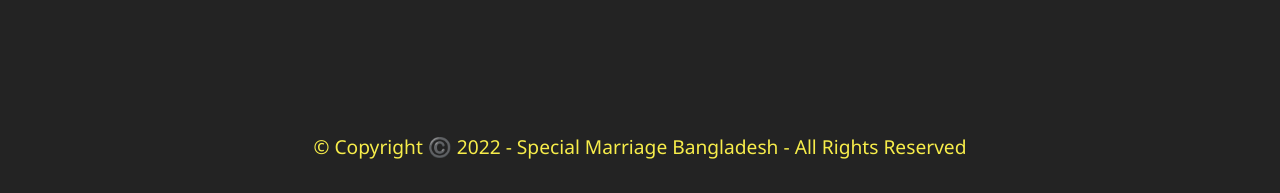
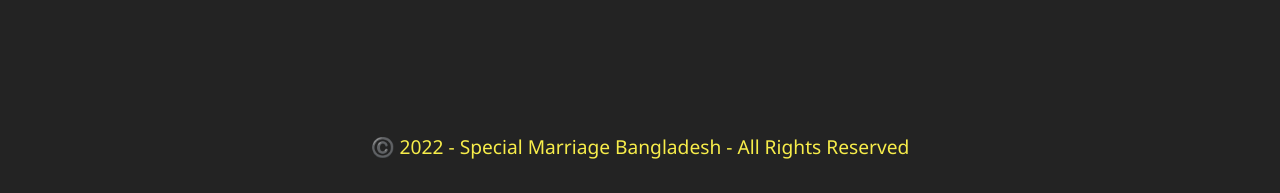
Before and after one commit to SpecialMarriage/specialmarriage.github.io, a plain HTML site: page index.html in a window 1280 px wide. Shown: the part 3309-3502 px from the top of the page. Drawn offline with Linux system fonts and the light colour scheme; files whose address does not match are found by name.

Commit message:
Update index.html

```diff
--- a/index.html
+++ b/index.html
@@ -261,7 +261,7 @@
         <div class="media-container-row align-center mbr-white">
             <div class="col-12">
                 <p class="mbr-text mb-0 mbr-fonts-style display-7">
-                    © Copyright ©️ 2022 - Special Marriage Bangladesh - All Rights Reserved</p>
+                    ©️ 2022 - Special Marriage Bangladesh - All Rights Reserved</p>
             </div>
         </div>
     </div>
```
